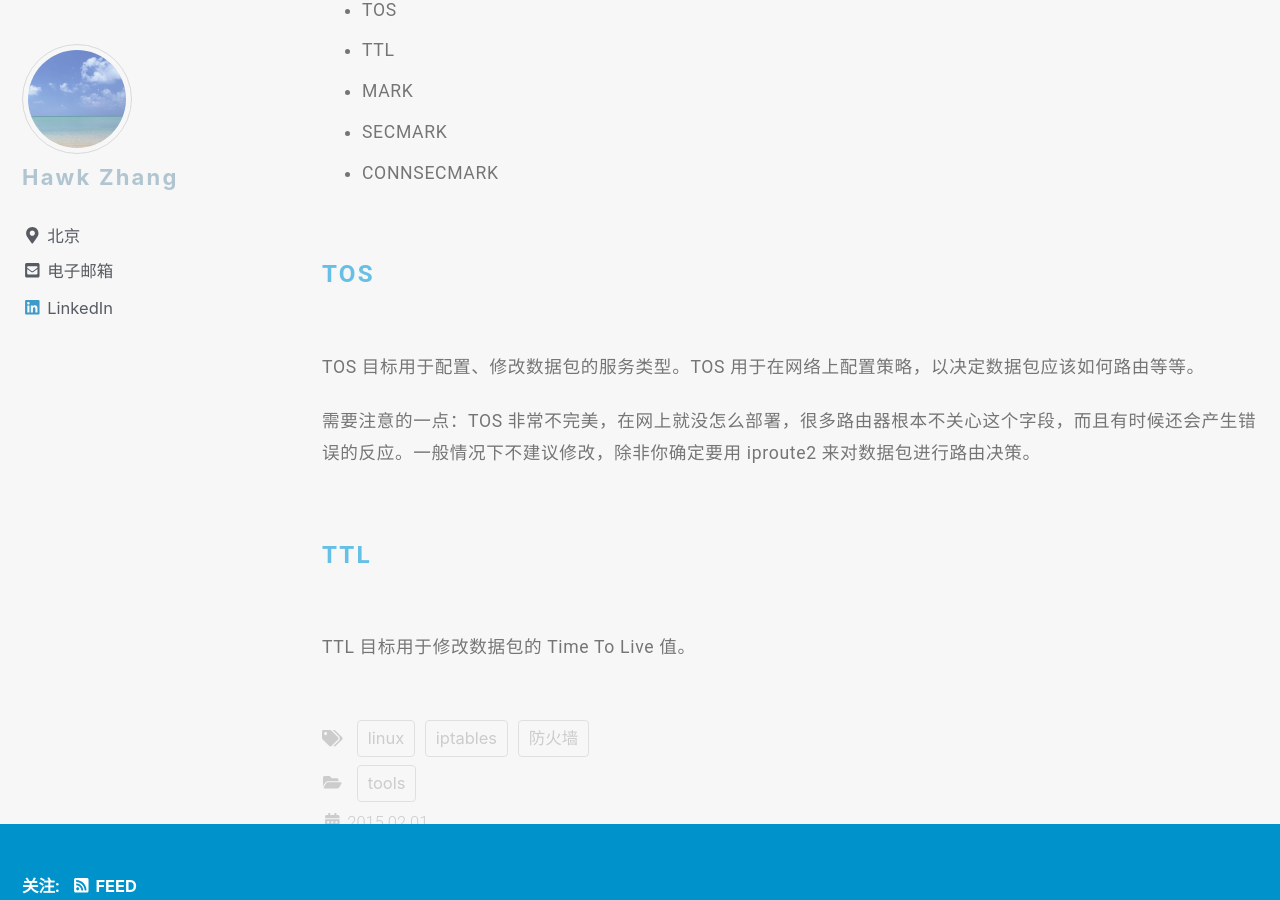
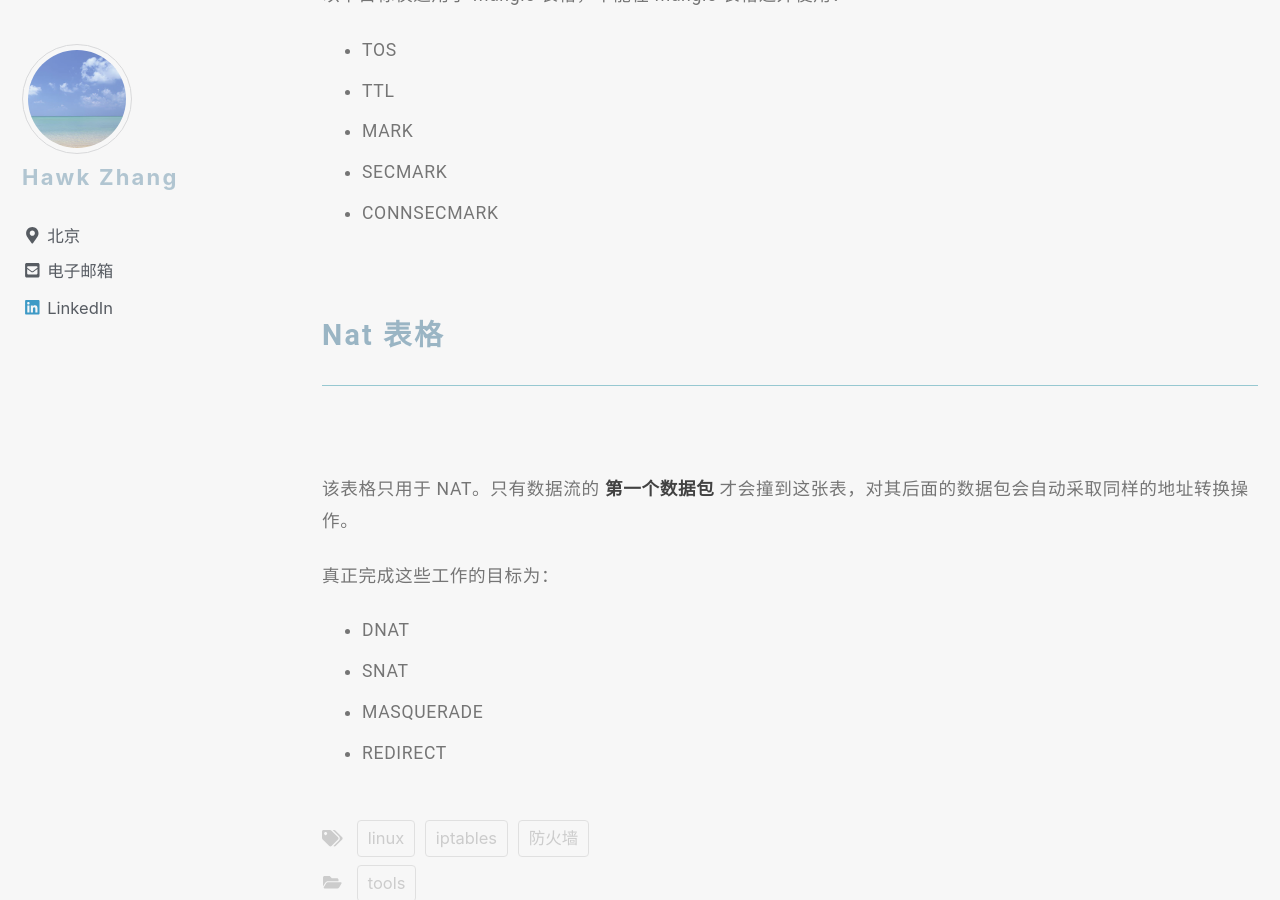
Before and after one commit to narru888/linotes_note, a Jekyll site: the page built from _posts/linux/tools/2015-02-01-iptables.md, in a window 1280 px wide and 900 px high, scrolled down 13011 px. Built offline with Jekyll 4.4.1, drawn with Linux system fonts in a browser that asks for light colours; nearby versions of some CDN libraries; a script that is not in the unit is left out.

Commit message:
update on 2018-08-27 09:30:01 CST

```diff
--- a/_posts/linux/tools/2015-02-01-iptables.md
+++ b/_posts/linux/tools/2015-02-01-iptables.md
@@ -463,13 +463,16 @@ mangle 表格主要用于修改数据包的 TOS、TTL 等。
 * CONNSECMARK
 
 
-#### TOS
-
-TOS 目标用于配置、修改数据包的服务类型。TOS 用于在网络上配置策略，以决定数据包应该如何路由等等。
-
-需要注意的一点：TOS 非常不完美，在网上就没怎么部署，很多路由器根本不关心这个字段，而且有时候还会产生错误的反应。一般情况下不建议修改，除非你确定要用 iproute2 来对数据包进行路由决策。
 
 
-#### TTL
 
-TTL 目标用于修改数据包的 Time To Live 值。
+### Nat 表格
+
+该表格只用于 NAT。只有数据流的 **第一个数据包** 才会撞到这张表，对其后面的数据包会自动采取同样的地址转换操作。
+
+真正完成这些工作的目标为：
+
+* DNAT
+* SNAT
+* MASQUERADE
+* REDIRECT
```
